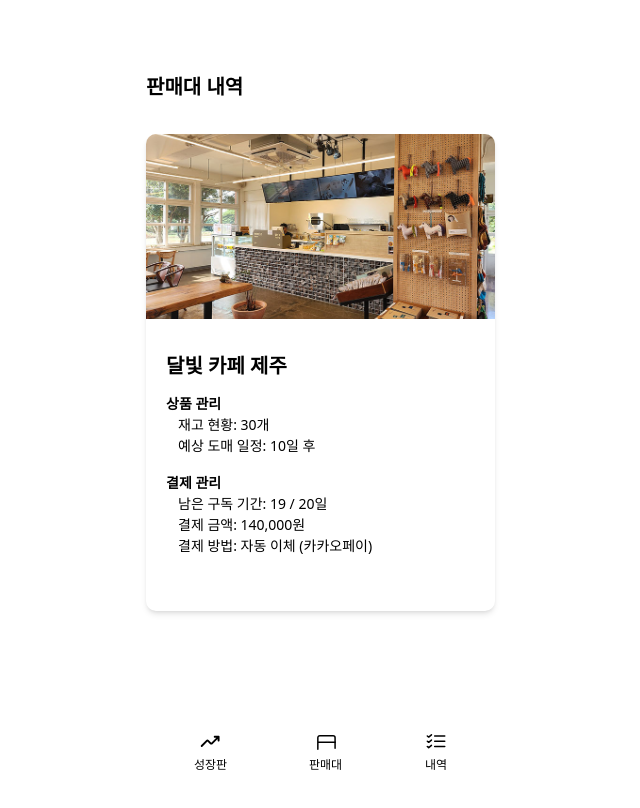
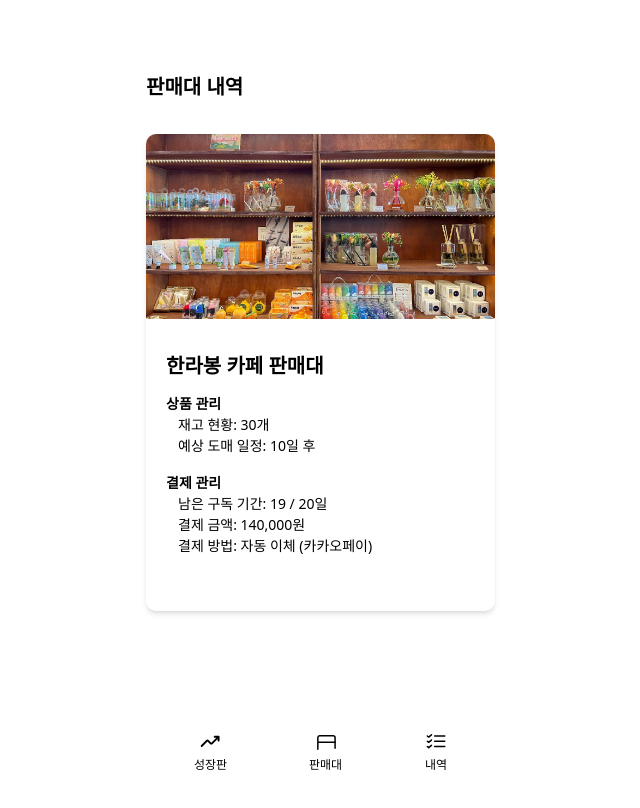
Before and after one commit to Modadeung/frontend, a Next.js app: page /administration in a window 1280 px wide. Shown: the top 808 px of the page, without its empty margins (319-959 px from the left). Built offline with nearby package versions, Linux system fonts and the light colour scheme; a web font is replaced by a local one.

Commit message:
refactor: AdministrationCard 리팩토링

```diff
--- a/src/components/administration/AdministrationCard.tsx
+++ b/src/components/administration/AdministrationCard.tsx
@@ -1,12 +1,12 @@
 import Image from "next/image";
-import reservation from "@/assets/images/reservation.jpeg";
+import reservationImg from "@/assets/images/reservation_img.jpg";
 
 export default function AdministrationCard(): JSX.Element {
   return (
     <div className="w-349 h-477 rounded-10 opacity-100 shadow-md">
       <div className="w-349 h-185 relative">
         <Image
-          src={reservation}
+          src={reservationImg}
           alt="서비스 이미지"
           fill
           className="rounded-t-10 object-cover"
@@ -15,7 +15,7 @@ export default function AdministrationCard(): JSX.Element {
 
       <div className="w-full h-291 px-20 py-32">
         <p className="text-[20px] font-bold leading-24 align-top pb-12">
-          달빛 카페 제주
+          한라봉 카페 판매대
         </p>
         <p className="text-[14px] leading-24 font-bold align-top">상품 관리</p>
         <p className="text-[14px] font-medium leading-24 pl-12">
```
Also changed, not shown: src/assets/images/reservation_img.jpg (added).
